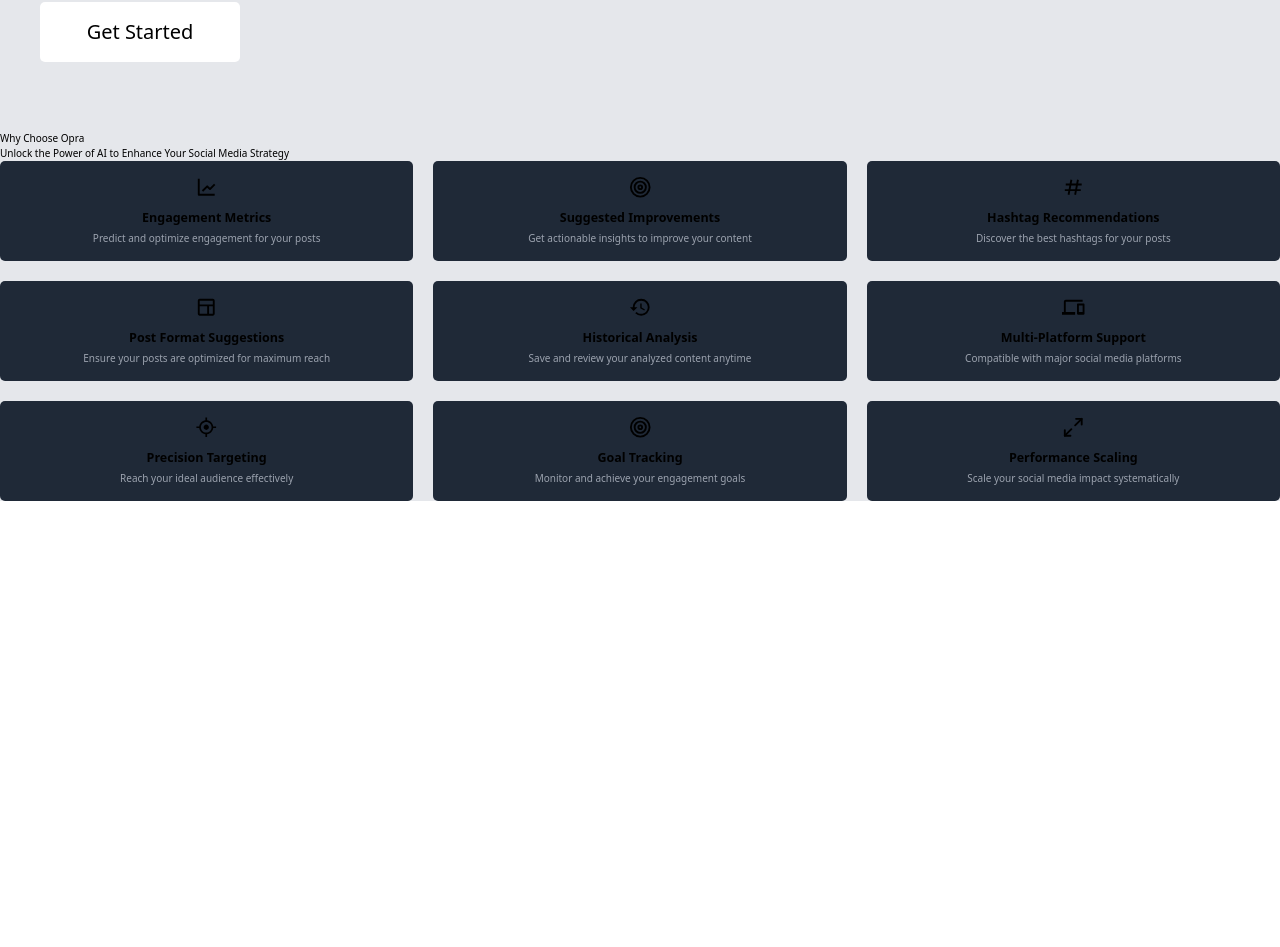
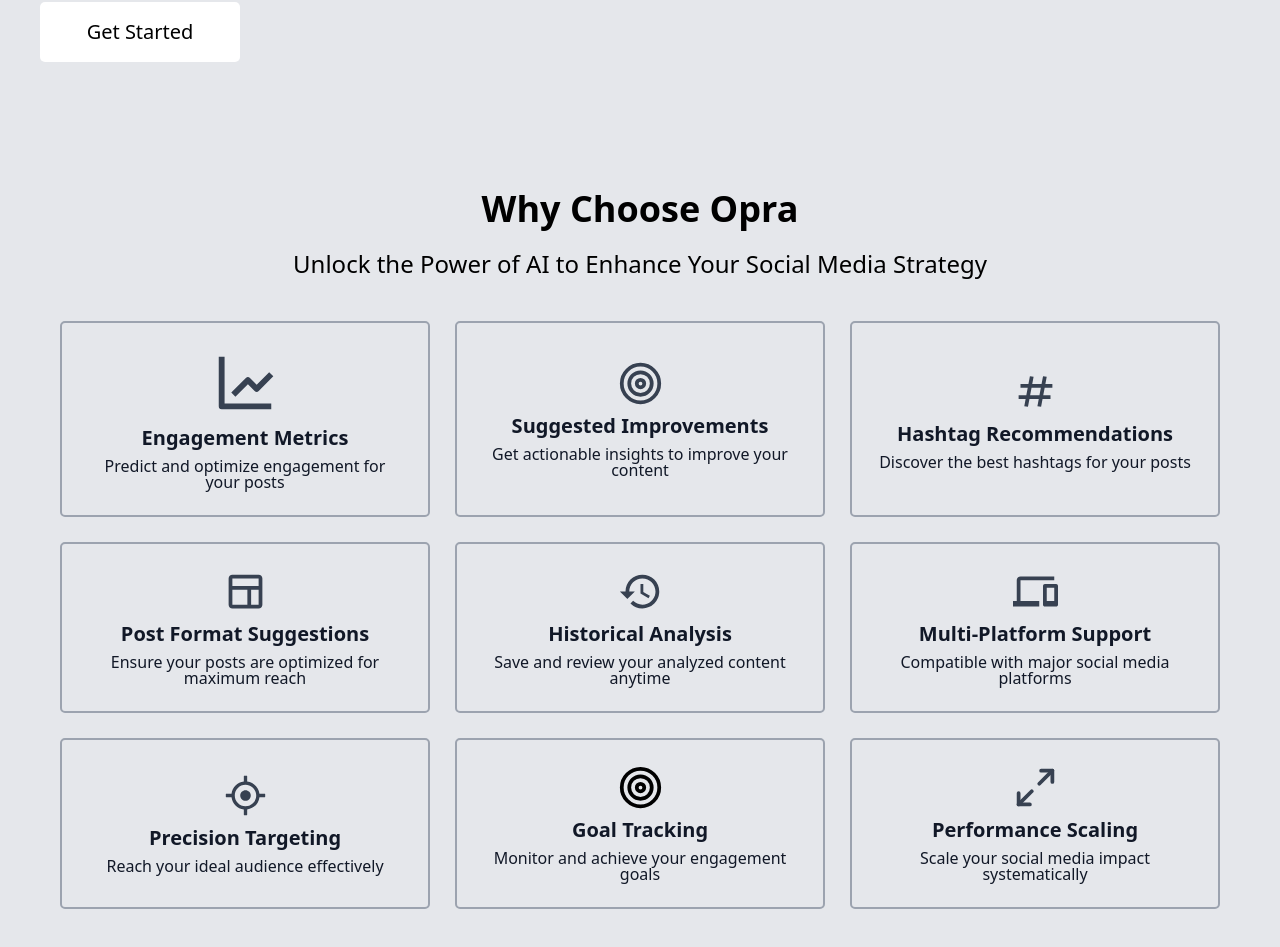
Before and after one commit to Orisabiyi/syntheos, a React (Vite) app: page / in a window 1280 px wide. Shown: the part 677-1624 px from the top of the page. Before the commit the page ends 1178 px from the top, so only its background shows below. Built offline with nearby package versions, Linux system fonts and the light colour scheme.

Commit message:
style: complete feature card styling, include animated effect to card

```diff
--- a/src/pages/Home.jsx
+++ b/src/pages/Home.jsx
@@ -44,7 +44,7 @@
         <h1 className="text-32 font-semibold">OPRA</h1>
       </nav>
 
-      <header className="flex items-center justify-between h-[90vh] px-16 gap-20">
+      <header className="flex items-center justify-between h-[90vh] p-16 gap-20">
         <div className="w-1/2 flex flex-col gap-10">
           <h2 className="text-60 leading-tight font-semibold">
             <span className="hover:bg-white hover:px-3 hover:rotate-90 rounded-lg cursor-pointer transition-all duration-200 delay-100">
@@ -94,52 +94,53 @@
         </figure>
       </header>
 
-      <section>
-        <h2>Why Choose Opra</h2>
-        <h4>Unlock the Power of AI to Enhance Your Social Media Strategy</h4>
-        <div className="grid grid-cols-1 md:grid-cols-2 lg:grid-cols-3 gap-8">
+      <section className="flex flex-col items-center gap-10 p-24">
+        <h2 className="text-36 font-semibold leading-none">Why Choose Opra</h2>
+        <h4 className="text-24 font-medium mb-8 leading-none">
+          Unlock the Power of AI to Enhance Your Social Media Strategy
+        </h4>
+
+        <ul className="w-full grid grid-cols-1 md:grid-cols-2 lg:grid-cols-3 gap-10">
           {features.map((feature, index) => (
-            <div
+            <li
               key={index}
-              className="p-6 rounded-lg bg-gray-800 hover:bg-gray-700 transition-all duration-300 ease-in-out"
+              className="p-10 rounded-lg border-gray-400 border-2 hover:border-gray-500 hover:rounded-2xl flex flex-col items-center justify-center gap-4 transition-all duration-1000 ease-in-out cursor-pointer"
             >
-              <div className="flex flex-col items-center text-center">
               {feature.title === "Engagement Metrics" && (
-                  <BiLineChart className="text-4xl text-primary" />
+                <BiLineChart size={70} className="text-gray-700" />
               )}
               {feature.title === "Suggested Improvements" && (
-                  <FiTarget className="text-4xl text-primary" />
+                <FiTarget size={45} className="text-gray-700" />
               )}
               {feature.title === "Hashtag Recommendations" && (
-                  <BiHash className="text-4xl text-primary" />
+                <BiHash size={45} className="text-gray-700" />
               )}
               {feature.title === "Post Format Suggestions" && (
-                  <BiLayout className="text-4xl text-primary" />
+                <BiLayout size={45} className="text-gray-700" />
               )}
               {feature.title === "Historical Analysis" && (
-                  <MdHistory className="text-4xl text-primary" />
+                <MdHistory size={45} className="text-gray-700" />
               )}
               {feature.title === "Multi-Platform Support" && (
-                  <MdDevices className="text-4xl text-primary" />
+                <MdDevices size={45} className="text-gray-700" />
               )}
               {feature.title === "Precision Targeting" && (
-                  <AiOutlineAim className="text-4xl text-primary" />
+                <AiOutlineAim size={45} className="text-gray-700" />
               )}
-                {feature.title === "Goal Tracking" && (
-                  <FiTarget className="text-4xl text-primary" />
-                )}
+              {feature.title === "Goal Tracking" && <FiTarget size={45} />}
               {feature.title === "Performance Scaling" && (
-                  <FiMaximize2 className="text-4xl text-primary" />
+                <FiMaximize2 size={45} className="text-gray-700" />
               )}
 
-                <h3 className="text-xl font-semibold mt-4 mb-2">
+              <h3 className="text-20 text-gray-900 font-semibold leading-none">
                 {feature.title}
               </h3>
-                <p className="text-gray-400">{feature.description}</p>
-              </div>
-            </div>
+              <p className="text-16 text-gray-900 font-medium text-center leading-none">
+                {feature.description}
+              </p>
+            </li>
           ))}
-        </div>
+        </ul>
       </section>
     </main>
   );
```
Lines whose indentation alone changed are shown as unchanged.
